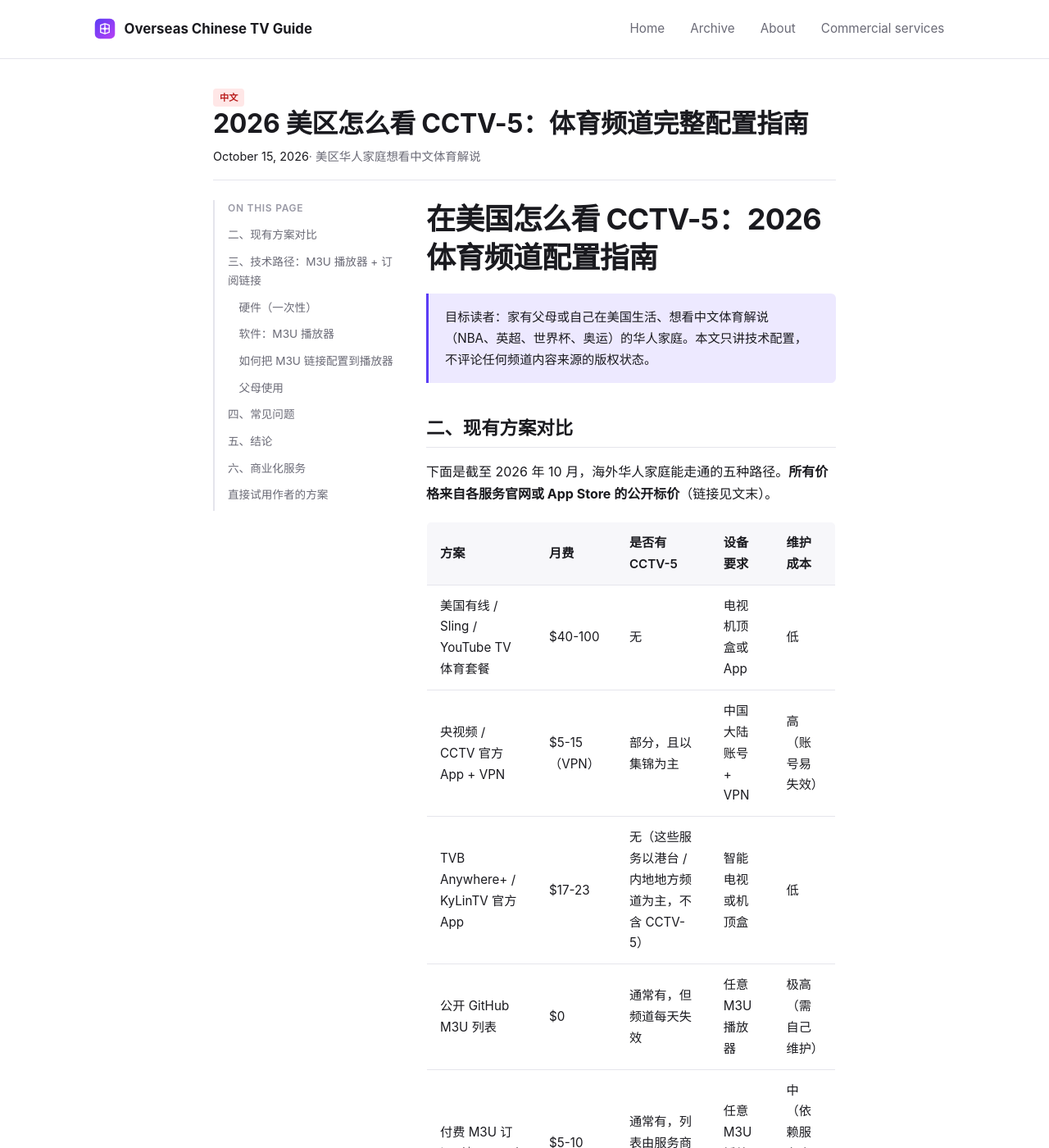
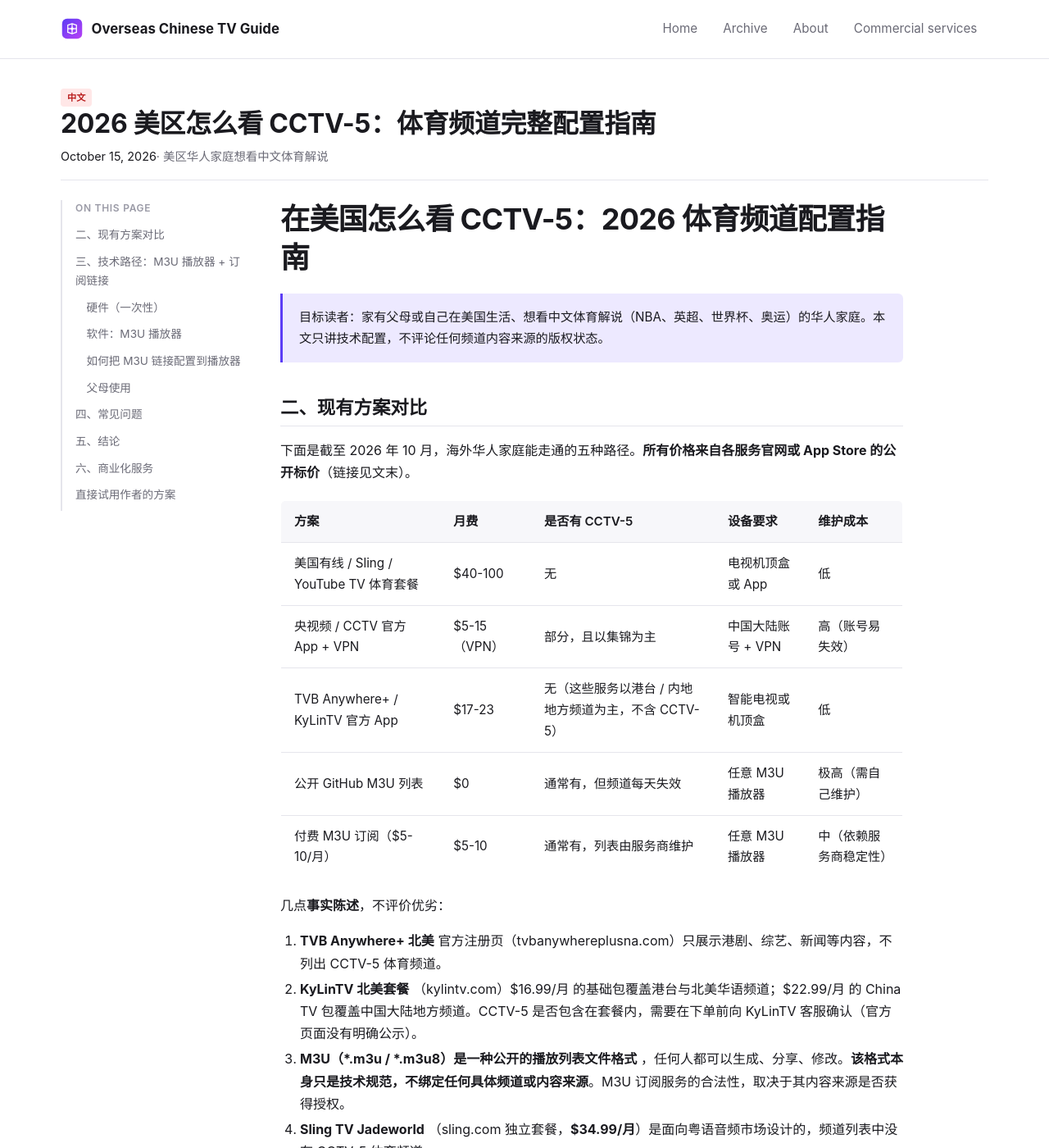
Before and after one commit to goplay-source/overseas-chinese-tv-guide, a Jekyll site: the page built from _posts/2026-10-15-zh-cctv5-meiguo-2026.md, in a window 1280 px wide and 1400 px high. Shown: the whole window at 82% size. Built offline with Jekyll 4.4.1, drawn with Linux system fonts in a browser that asks for light colours; comment, search, counter and statistics services are not loaded.

Commit message:
fix: 宽屏留白过多 - 拉宽 wrapper 到 1180/1320px

```diff
--- a/assets/css/style.css
+++ b/assets/css/style.css
@@ -37,6 +37,12 @@
 a:hover { color: var(--accent-hover); text-decoration: underline; }
 
 .wrapper { max-width: var(--max); margin: 0 auto; padding: 0 1.5rem; }
+@media (min-width: 1280px) {
+  .wrapper { max-width: 1180px; }
+}
+@media (min-width: 1600px) {
+  .wrapper { max-width: 1320px; }
+}
 
 /* ---------- Header ---------- */
 .site-header {
@@ -236,17 +242,20 @@
 .cta-button.ghost:hover { background: var(--bg-soft); color: var(--fg); }
 
 /* ---------- Post (article) layout ---------- */
-.post { max-width: var(--max-narrow); margin: 0 auto; }
+.post { margin: 0 auto; }
 .post-header { margin-bottom: 1.5rem; padding-bottom: 1rem; border-bottom: 1px solid var(--border); }
 .post-title { font-size: 2rem; line-height: 1.25; margin: 0 0 0.5rem; letter-spacing: -0.01em; }
 .post-meta { color: var(--fg-soft); font-size: 0.9rem; margin: 0; }
 .post-meta time { color: var(--fg); }
-.post-content { font-size: 1rem; }
+.post-content { font-size: 1rem; max-width: 760px; }
 .post-content h2 { font-size: 1.4rem; }
 .post-content h3 { font-size: 1.15rem; }
 
 @media (min-width: 1100px) {
-  .post-with-toc { display: grid; grid-template-columns: 220px minmax(0, 1fr); gap: 2.5rem; align-items: start; }
+  .post-with-toc { display: grid; grid-template-columns: 220px minmax(0, 1fr); gap: 3rem; align-items: start; }
+  .post-with-toc { max-width: var(--max); margin: 0 auto; }
+  @media (min-width: 1280px) { .post-with-toc { max-width: 1180px; } }
+  @media (min-width: 1600px) { .post-with-toc { max-width: 1320px; } }
   .post-toc {
     position: sticky;
     top: 5rem;
```
